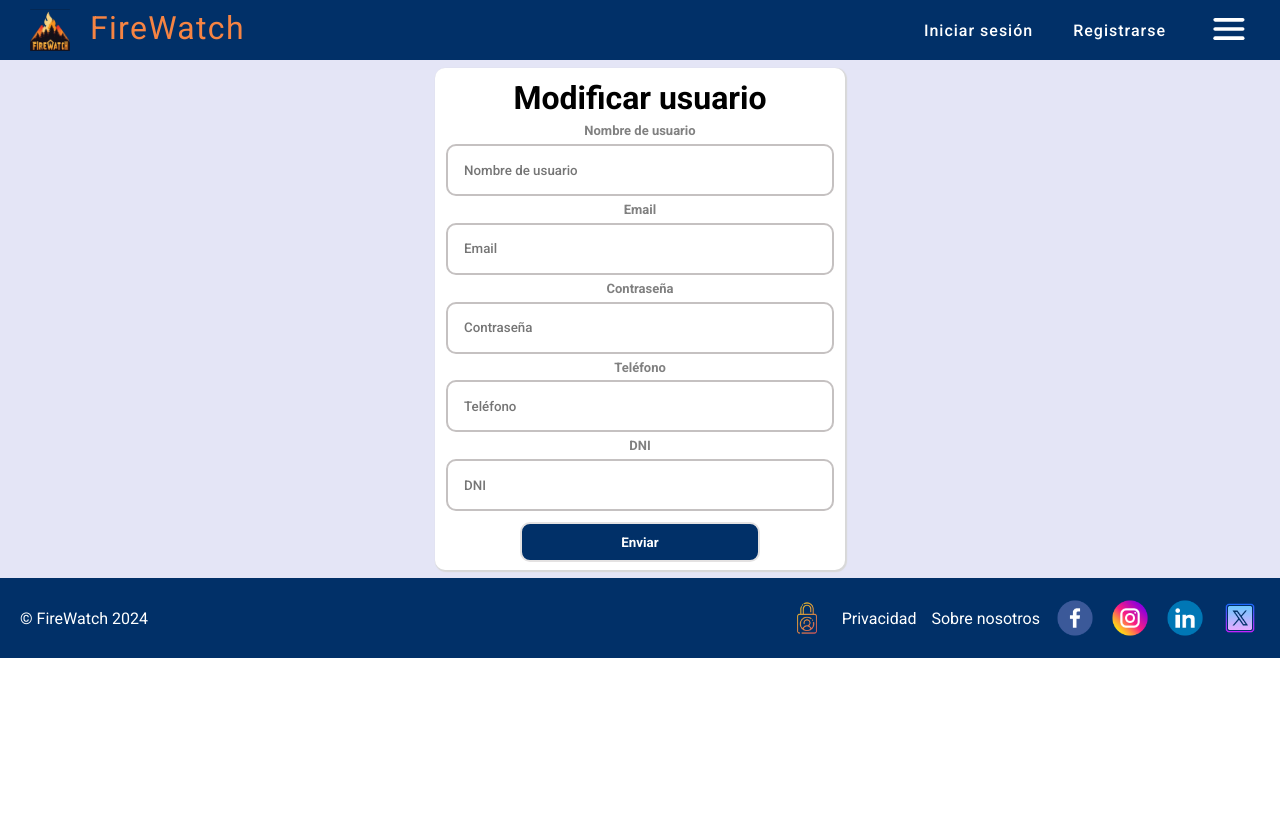
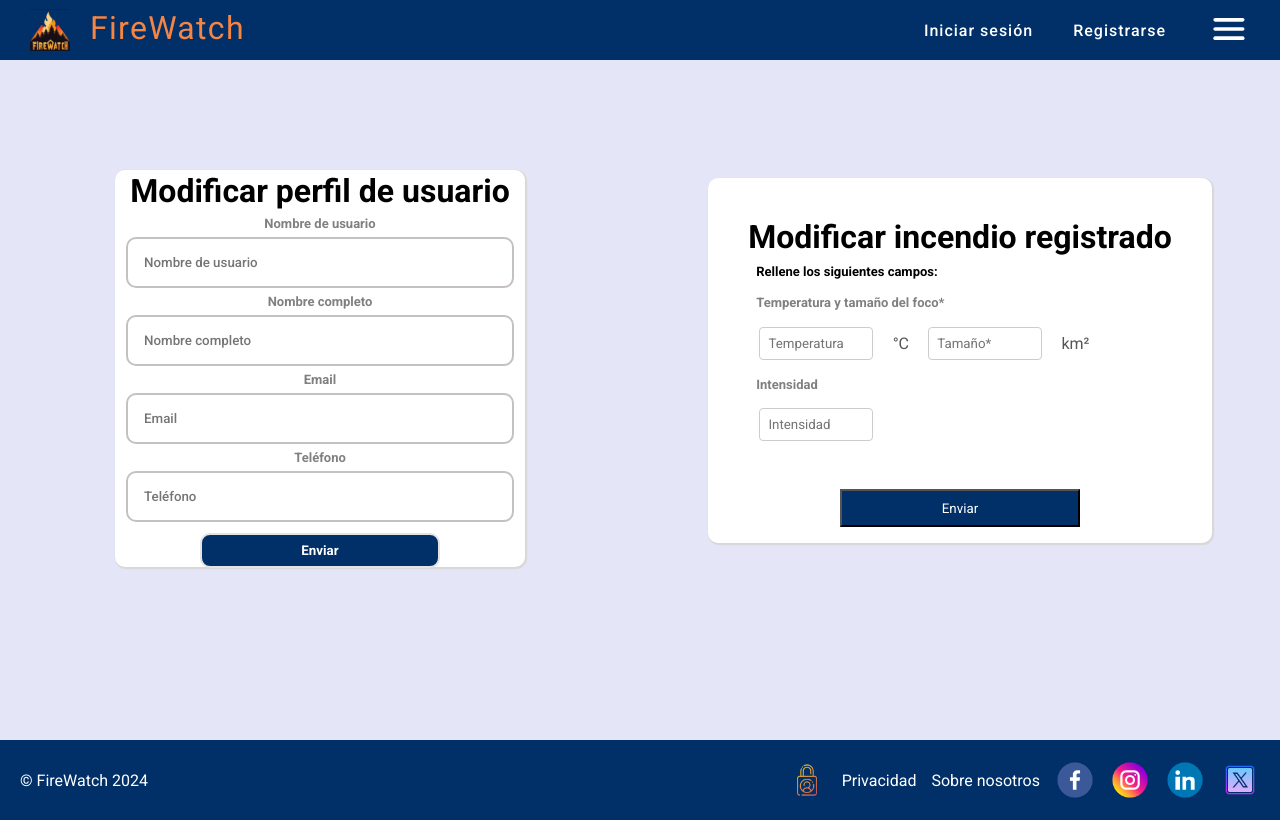
Before and after one commit to polfarre/FireWatch-Frontend, a React (Vite) app: page /myProfile in a window 1280 px wide. Built offline with nearby package versions, Linux system fonts and the light colour scheme.

Commit message:
añade modificar incendio

```diff
--- a/src/pages/profile/Profile.jsx
+++ b/src/pages/profile/Profile.jsx
@@ -1,9 +1,29 @@
+import "./profile.css";
+import React, { useState } from "react";
+
 const Profile = () => {
+  const [formData, setFormData] = useState({
+    temperatura: "",
+    tamaño: "",
+    intensidad: "",
+  });
+  const [showNotification, setShowNotification] = useState(false);
+
+  const handleChange = (e) => {
+    const { name, value } = e.target;
+    setFormData({ ...formData, [name]: value });
+  };
+  const handleSubmit = (e) => {
+    e.preventDefault();
+    const { temperatura, tamaño } = formData;
+
+    setShowNotification(true);
+  };
   return (
-    <div>
+    <div className="wrapper-forms">
       <div className="form-container">
         <form className="signIn-form">
-          <h1 className="sign-title">Modificar usuario</h1>
+          <h1 className="sign-title">Modificar perfil de usuario</h1>
 
           <label className="sign-subtitles" htmlFor="email">
             Nombre de usuario
@@ -17,29 +37,74 @@ const Profile = () => {
             required
           />
           <label className="sign-subtitles" htmlFor="email">
+            Nombre completo
+          </label>
+          <input
+            className="form-input"
+            type="nombre"
+            name="nombre"
+            id="nombre"
+            placeholder="Nombre completo"
+            required
+          />
+          <label className="sign-subtitles" htmlFor="email">
             Email
           </label>
           <input className="form-input" type="email" name="email" id="email" placeholder="Email" required />
-          <label className="sign-subtitles" htmlFor="password">
-            Contraseña
-          </label>
-          <input
-            className="form-input"
-            type="password"
-            name="password"
-            id="password"
-            placeholder="Contraseña"
-            required
-          />
           <label className="sign-subtitles" htmlFor="phone">
             Teléfono
           </label>
           <input className="form-input" type="tel" name="telefono" id="phone" placeholder="Teléfono" />
-          <label className="sign-subtitles" htmlFor="dni">
-            DNI
-          </label>
-          <input className="form-input" type="text" name="dni" id="dni" placeholder="DNI" />
+
           <button className="sign-buttons" id="blue-button-sign">
+            Enviar
+          </button>
+        </form>
+      </div>
+      <div className="form-container">
+        <form className="reg-form" onSubmit={handleSubmit}>
+          <div className="reg-form-container">
+            <h1 className="reg-title">Modificar incendio registrado</h1>
+            <h3 className="reg-subtitle">Rellene los siguientes campos:</h3>
+            <h2 className="form-subtitles">Temperatura y tamaño del foco*</h2>
+            <div className="reg-container reg-suffix">
+              <input
+                type="number"
+                name="temperatura"
+                className="input-reg input-data"
+                placeholder="Temperatura"
+                value={formData.temperatura}
+                onChange={handleChange}
+              />
+              <span className="input-suffix">°C</span>
+              <input
+                type="number"
+                name="tamaño"
+                className="input-reg input-data"
+                placeholder="Tamaño*"
+                value={formData.tamaño}
+                onChange={handleChange}
+              />
+              <span className="input-suffix">km²</span>
+            </div>
+            <h2 className="form-subtitles">Intensidad</h2>
+            <div className="reg-container reg-suffix">
+              <input
+                type="text"
+                name="intensidad"
+                className="input-reg input-data"
+                placeholder="Intensidad"
+                value={formData.intensidad}
+                onChange={handleChange}
+              />
+            </div>
+            {showNotification && (
+              <div className="notification">
+                <article>Agradecemos su colaboración. Gracias por registrar un nuevo foco.</article>
+              </div>
+            )}
+          </div>
+          <button className="reg-button" id="blue-button" type="submit">
             Enviar
           </button>
         </form>
--- /dev/null
+++ b/src/pages/profile/profile.css
@@ -0,0 +1,6 @@
+.wrapper-forms {
+    display: flex;
+    height: 85vh;
+    background-color: #E4E5F6;
+    align-items: center;
+}
```
